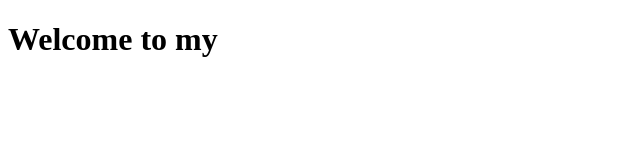
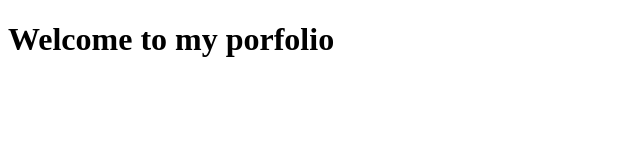
Before and after one commit to LONTSIPARFAIT/porfolio-perfect, a plain HTML site: page index.html in a window 1280 px wide. Shown: the whole page, without its empty margins (0-640 px from the left). Drawn offline with Linux system fonts and the light colour scheme.

Commit message:
first commit

```diff
--- a/index.html
+++ b/index.html
@@ -6,6 +6,6 @@
     <title>Porfolio Perfect</title>
 </head>
 <body>
-    <h1>Welcome to my </h1>
+    <h1>Welcome to my porfolio</h1>
 </body>
 </html>
```
